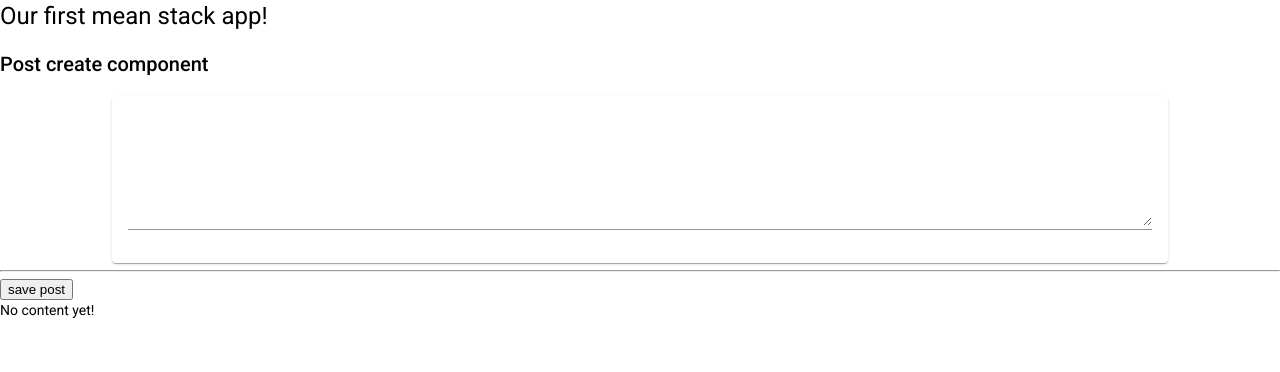
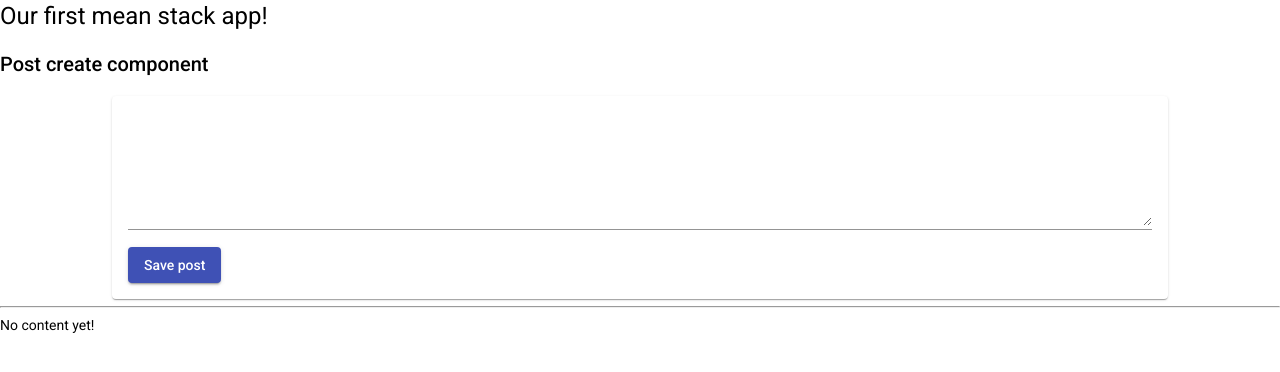
Before and after one commit to CiucurDaniel/mean-course, an Angular app: page / in a window 1280 px wide. Shown: the top 372 px of the page. Built offline with nearby package versions, Linux system fonts and the light colour scheme.

Commit message:
Add material button

```diff
--- a/src/app/app.module.ts
+++ b/src/app/app.module.ts
@@ -10,6 +10,7 @@ import { PostCreateComponent } from './posts/post-create/post-create.component';
 // 1 -> import something from Angular Material part 2 bellow
 import { MatInputModule } from "@angular/material/input";
 import {MatCardModule} from '@angular/material/card';
+import {MatButtonModule} from '@angular/material/button';
 
 
 @NgModule({
@@ -26,7 +27,8 @@ import {MatCardModule} from '@angular/material/card';
 
     // 2 -> import something from Angular Material
     MatInputModule,
-    MatCardModule
+    MatCardModule,
+    MatButtonModule
   ],
   providers: [],
 
--- a/src/app/posts/post-create/post-create.component.html
+++ b/src/app/posts/post-create/post-create.component.html
@@ -7,13 +7,15 @@
     <mat-form-field>
         <textarea matInput rows="6" [(ngModel)]="enteredValue"></textarea>
     </mat-form-field>
+    <!-- This is event binding -->
+    <button
+     mat-raised-button
+     color="primary"
+     (click)="onAddPost()">Save post</button>
 </mat-card>
 
 
 <hr>
 
-<!-- This is event binding -->
-<button (click)="onAddPost()">save post</button>
-
 <!-- String interpolation -->
 <p>{{newPost}}</p>
```
